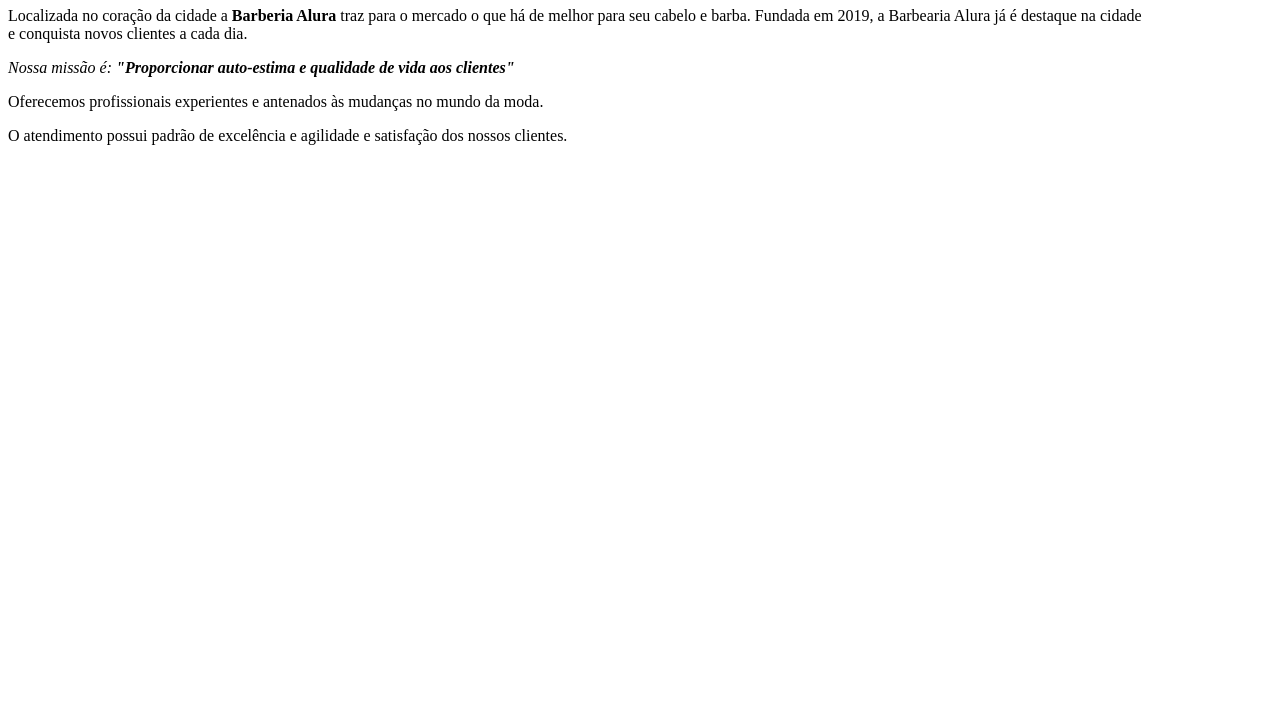
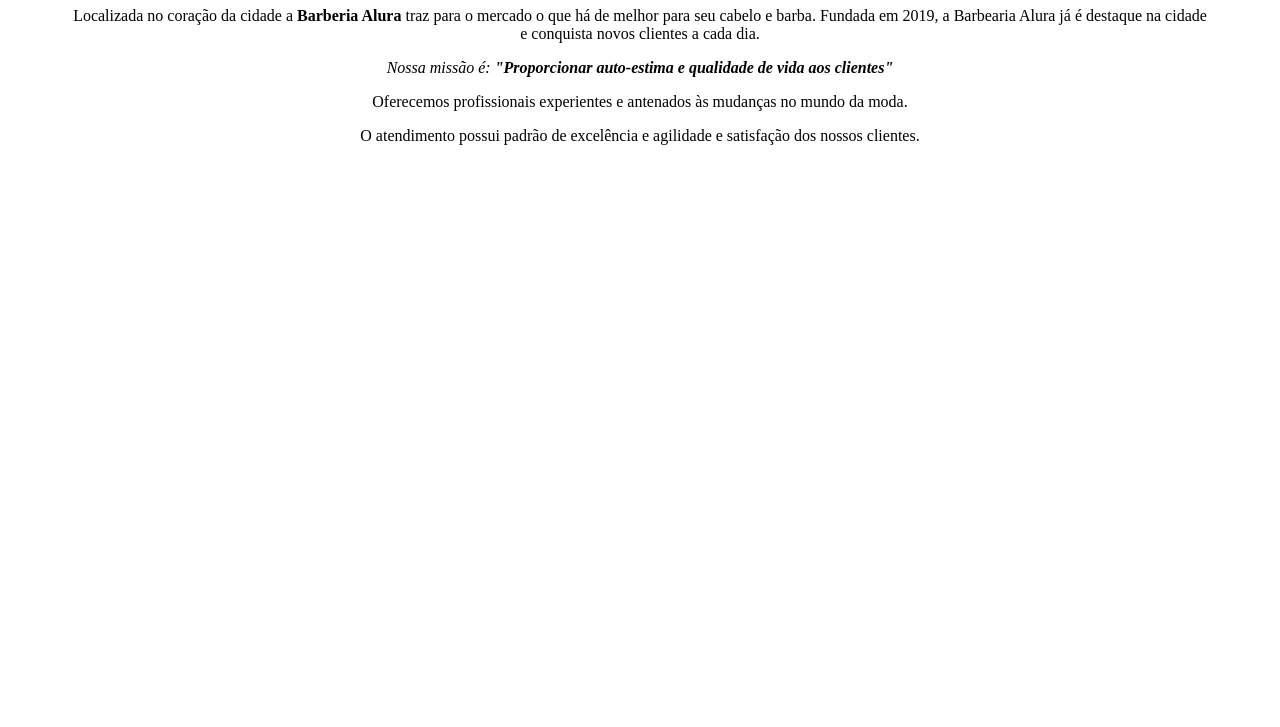
Before and after one commit to ProfEverlea/Barbearia-Alura, a plain HTML site: page index.html in a window 1280 px wide. Shown: the part 73-800 px from the top of the page. Drawn offline with Linux system fonts and the light colour scheme.

Commit message:
aula01 nov

```diff
--- a/index.html
+++ b/index.html
@@ -3,8 +3,9 @@
   <head>
     <meta charset="utf-8">
     <title>Barbearia Alura</title>
-    <link
-  </head>
+    <link rel="stylesheet" href="style.css">
+
+      </head>
   <body>
 
 <h1>Sobre a barbearia alura</h1>
--- a/style.css
+++ b/style.css
@@ -0,0 +1,3 @@
+p {
+    text-align: center;
+}
```
